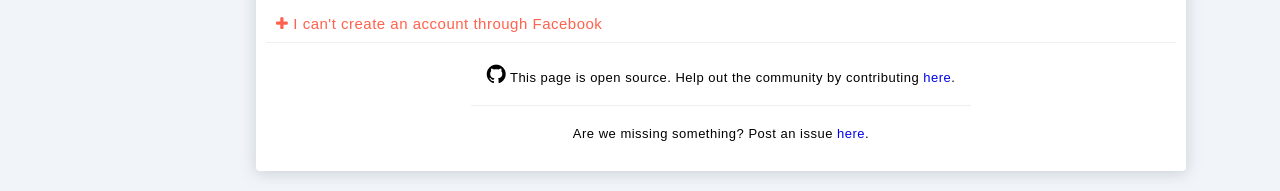
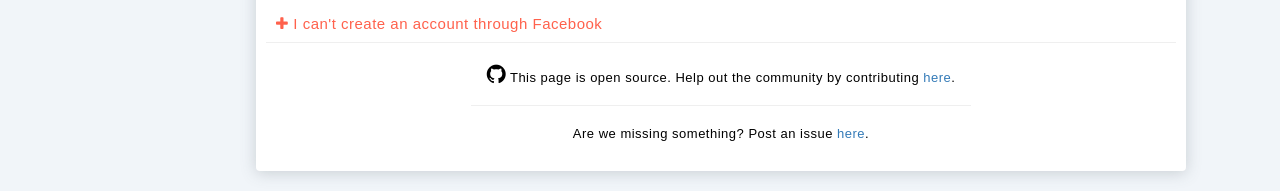
Before and after one commit to Toybox-Labs/support-page, a React (Create React App) app: page / in a window 1280 px wide. Shown: the part 388-579 px from the top of the page. Built offline with nearby package versions, Linux system fonts and the light colour scheme; what webfontloader would draw is missing.

Commit message:
small styling fix

```diff
--- a/src/App.css
+++ b/src/App.css
@@ -33,278 +33,5 @@ body.avenirLoaded
 a
 {
   text-decoration: none;
+  color:#337ab7;
 }
-/*
-.troubleshootRoute
-{
-  background-color: #f1f5f9;
-}
-.troubleshoot
-{
-  min-height:100%;
-  position: relative;
-  display: block;
-}
-.mobile-selector-wrapper
-{
-  text-align: center;
-  width:100%;
-  font-size: 20px;
-
-}
-.t-nav-panel
-{
-  padding-top:50px;
-}
-.nav-sec
-{
-  padding:10px 10px 10px 50px;
-  cursor: pointer;
-  height:40px;
-}
-.nav-sec.active-sec
-{
-  color:#1f1f1f;
-  font-weight:500;
-  font-size: 17px;
-  -webkit-animation: switchActiveSection 0.15s ease-in-out;
-  -moz-animation: switchActiveSection 0.15s ease-in-out;
-  -o-animation: switchActiveSection 0.15s ease-in-out;
-  animation: switchActiveSection 0.15s ease-in-out;
-}
-
-
-img.landscape
-{
-  max-width:400px;
-}
-img.portrait
-{
-  max-width:300px;
-}
-
-.issue-link
-{
-  border: 1px solid #efefef;
-  margin-top:20px;
-  position: relative;
-  display: inline-block;
-  cursor:pointer;
-}
-.link-wrapper
-{
-  display: inline-block;
-  position: relative;
-  padding:10px;
-  color:#337ab7;
-  background-color: #f7f7f7;
-}
-.link-icon-wrapper
-{
-  display: inline-block;
-  position: relative;
-  background-color: white;
-  width:40px;
-  width: 40px;
-  vertical-align: top;
-  text-align: center;
-
-}
-.link-icon-wrapper .fa
-{
-  line-height: 40px;
-}
-.link-icon-wrapper .fa-check-circle
-{
-  color:#FF614C;
-}
-.left-panel
-{
-  display: inline-block;
-  position: fixed;
-  float: left;
-  width: 20%;
-  top: 70px;
-  left: 0px;
-}
-.right-panel
-{
-  margin-top: 20px;
-  display: inline-block;
-  position: relative;
-
-  width: 79%;
-  margin-left: 20%;
-}
-.main-troubleshoot
-{
-  background-color: white;
-  padding:10px;
-  border-radius: 4px;
-  box-shadow: 0 2px 15px rgba(84,96,103,.25);
-  overflow: hidden;
-
-  width: 90%;
-}
-.title
-{
-  padding-top: 30px;
-
-}
-.title-sep
-{
-  max-width: 300px;
-  margin: 0 auto;
-
-  border-bottom: 1px solid #D1D5D9;
-}
-.center-div
-{
-  text-align: center;
-  margin: 0px auto;
-  max-width: 700px;
-  padding: 20px 0px;
-}
-
-.troubleshoot-section-body
-{
-  padding: 20px 0px;
-}
-.issue-sec, .issue-subsec
-{
-  padding-top: 10px;
-
-}
-.issue-sec .sec-body, .subsec-body
-{
-  display: none;
-}
-.issue-subsec .sec-body, .subsec-body
-{
-  display: none;
-}
-
-.issue-sec.sec-expand .sec-body
-{
-  display: block;
-  padding: 15px;
-  -webkit-animation: expandSection 0.5s ease-in-out;
-  -moz-animation: expandSection 0.5s ease-in-out;
-  -o-animation: expandSection 0.5s ease-in-out;
-  animation: expandSection 0.5s ease-in-out;
-}
-.issue-sec.sec-expand .p-sec
-{
-  display: none;
-}
-.issue-sec.sec-expand .m-sec
-{
-  display: inline-block;
-}
-
-
-.issue-subsec.subsec-expand .subsec-body
-{
-  display: block;
-  padding: 15px;
-  -webkit-animation: expandSection 0.5s ease-in-out;
-  -moz-animation: expandSection 0.5s ease-in-out;
-  -o-animation: expandSection 0.5s ease-in-out;
-  animation: expandSection 0.5s ease-in-out;
-}
-.issue-subsec.subsec-expand .p-subsec
-{
-  display: none;
-}
-.issue-subsec.subsec-expand .m-subsec
-{
-  display: inline-block;
-}
-
-.issue-title
-{
-  font-weight: 500;
-  color:#FF614C;
-}
-.issue-title, .subsec-title
-{
-  border-bottom: solid 1px #efefef;
-  padding:10px;
-  cursor: pointer;
-}
-.sec-body, .subsec-body
-{
-  transition: height 0.5s ease-in-out;
-
-}
-.sec-body, .subsec-body p
-{
-  padding: 10px;
-}
-.troubleshoot .fa-minus
-{
-  display: none;
-}
-
-.blue-link
-{
-  color:#337ab7;
-  cursor: pointer;
-}
-.bg-info
-{
-  margin-top: 10px;
-  width:240px;
-  height:40px;
-  line-height: 40px;
-  background-color: #d9edf7;
-  text-align: center;
-  -webkit-animation: showBGInfo 0.5s ease-in-out;
-  -moz-animation: showBGInfo 0.5s ease-in-out;
-  -o-animation: showBGInfo 0.5s ease-in-out;
-  animation: showBGInfo 0.5s ease-in-out;
-}
-.troubleshoot .center-div
-{
-  font-size: 13px;
-}
-
-
-@keyframes expandSection
-{
-  0% {
-    display:none;
-    opacity: 0;
-  }
-  100% {
-    display: block;
-    opacity: 1;
-  }
-}
-
-@keyframes showBGInfo
-{
-  0% {
-    display:none;
-    opacity: 0;
-  }
-  100% {
-    display: block;
-    opacity: 1;
-  }
-}
-
-@keyframes switchActiveSection
-{
-  0% {
-    color:black;
-    font-size:15px;
-    font-weight: 300;
-  }
-  100% {
-    color:#1f1f1f;
-    font-size:17px;
-    font-weight: 500;
-  }
-}
-*/
```
